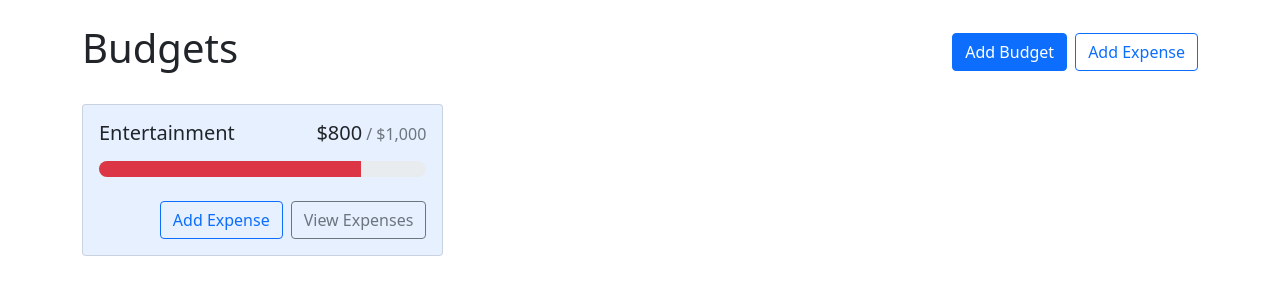
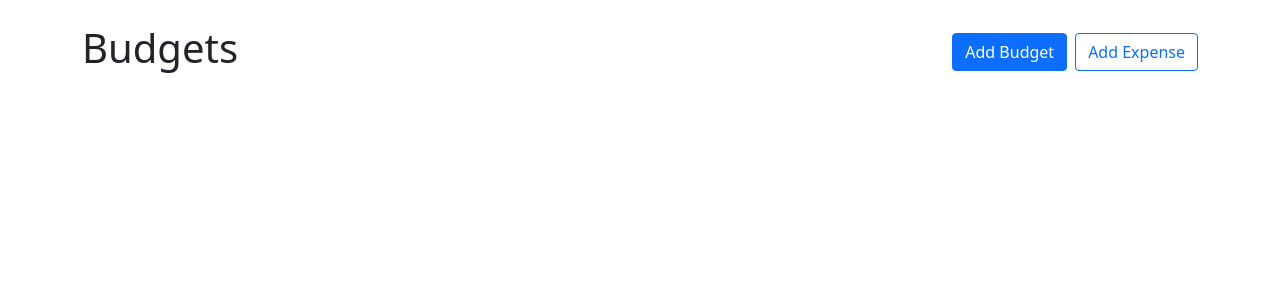
Before and after one commit to DDeShon/react-budget-tracker, a React (Create React App) app: page / in a window 1280 px wide. Shown: the top 300 px of the page. Built offline with nearby package versions, Linux system fonts and the light colour scheme.

Commit message:
setting up new budget modal

```diff
--- a/src/App.js
+++ b/src/App.js
@@ -3,9 +3,11 @@ import Container from "react-bootstrap/Container";
 import AddBudgetModal from "./components/AddBudgetModal";
 import BudgetCard from "./components/BudgetCard";
 import { useState } from "react";
+import { useBudgets } from "./contexts/BudgetsContext";
 
 function App() {
   const [showAddBudgetModal, setShowAddBudgetModal] = useState(false);
+  const { budgets, expenses } = useBudgets();
 
   return (
     <>
@@ -25,12 +27,16 @@ function App() {
             alignItems: "flex-start",
           }}
         >
-          <BudgetCard
-            name="Entertainment"
-            blue
-            amount={800}
-            max={1000}
-          ></BudgetCard>
+          {budgets.map((budget) => {
+            return (
+              <BudgetCard
+                key={budget.id}
+                name={budget.name}
+                amount={0}
+                max={budget.max}
+              />
+            );
+          })}
         </div>
       </Container>
       <AddBudgetModal
```
